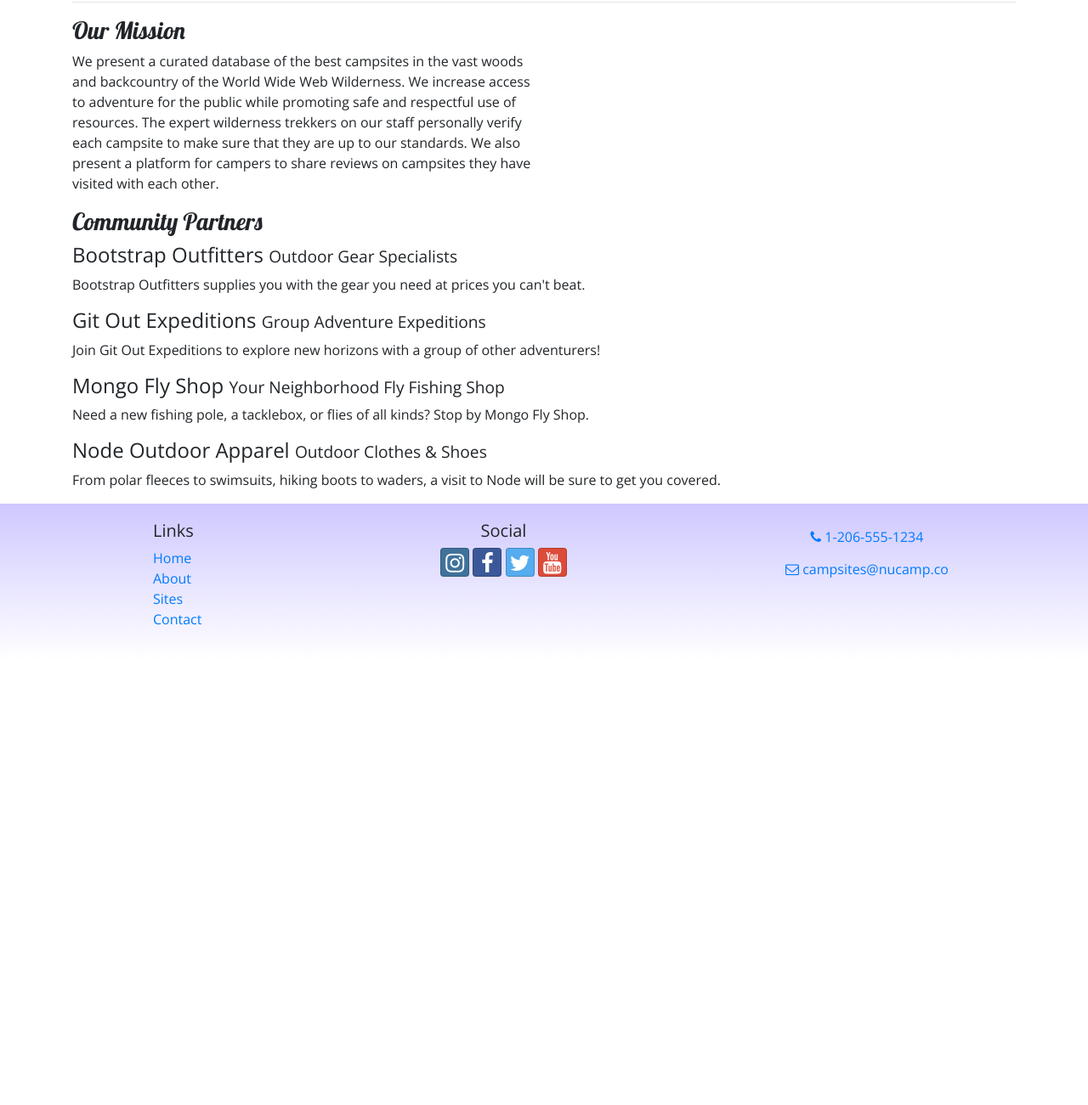
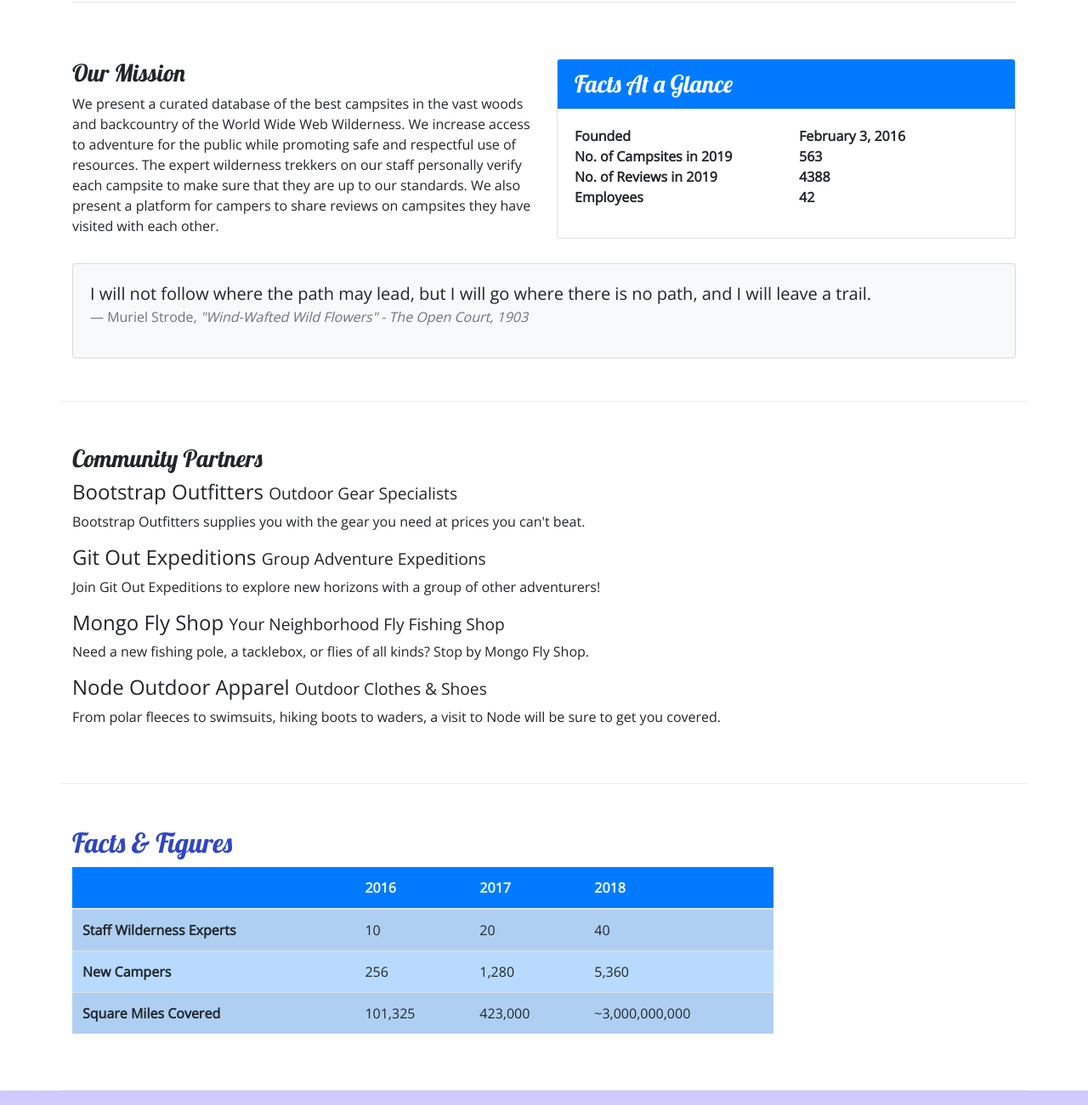
Before and after one commit to kyttekatte/nucamp, a website: page aboutus.html in a window 1280 px wide. Shown: the part 359-1660 px from the top of the page at 85% size. Before the commit the page ends 1136 px from the top, so only its background shows below. Drawn offline with nearby package versions, Linux system fonts and the light colour scheme.

Commit message:
Tables and Cards

```diff
--- a/aboutus.html
+++ b/aboutus.html
@@ -60,14 +60,43 @@
                 </div>
             </div>
 
-            <div class="row">
+            <div class="row row-content">
                 <div class="col-sm-6">
                     <h3>Our Mission</h3>
                     <p>We present a curated database of the best campsites in the vast woods and backcountry of the World Wide Web Wilderness. We increase access to adventure for the public while promoting safe and respectful use of resources. The expert wilderness trekkers on our staff personally verify each campsite to make sure that they are up to our standards. We also present a platform for campers to share reviews on campsites they have visited with each other.</p>
                 </div>
+                <div class="col-sm-6">
+                    <div class="card">
+                        <h3 class="card-header bg-primary text-white">Facts At a Glance</h3>
+                        <div class="card-body">
+                            <dl class="row">
+                                <dt class="col-6">Founded</dt>
+                                <dt class="col-6">February 3, 2016</dt>
+                                <dt class="col-6">No. of Campsites in 2019</dt>
+                                <dt class="col-6">563</dt>
+                                <dt class="col-6">No. of Reviews in 2019</dt>
+                                <dt class="col-6">4388</dt>
+                                <dt class="col-6">Employees</dt>
+                                <dt class="col-6">42</dt>
+                            </dl>
+                        </div>
+                    </div>
+                </div>
+                <div class="col">
+                    <div class="card bg-light mt-3">
+                        <blockquote class="blockquote card-body">
+                            <p class="mb-0">I will not follow where the path may lead, but I will go where there is no path, and I will leave a trail.</p>
+                            <footer class="blockquote-footer">Muriel Strode,
+                                <cite title="Source Title">"Wind-Wafted Wild Flowers" -
+                                    The Open Court, 1903
+                                </cite>
+                            </footer>
+                        </blockquote>
+                    </div>
+                </div>
             </div>
 
-            <div class="row">
+            <div class="row row-content">
                 <div class="col">
                     <h3>Community Partners</h3>
                     <h4>Bootstrap Outfitters <small>Outdoor Gear Specialists</small></h4>
@@ -80,9 +109,47 @@
                     <p class="d-none d-sm-block">From polar fleeces to swimsuits, hiking boots to waders, a visit to Node will be sure to get you covered.</p>
                 </div>
             </div>
+
+            <div class="row row-content">
+                <div class="col-sm-9">
+                    <h2>Facts &amp; Figures</h2>
+                    <div class="table-responsive">
+                           <table class="table table-striped">
+                            <thead>
+                                <tr class="bg-primary text-light">
+                                    <th></th>
+                                    <th>2016</th>
+                                    <th>2017</th>
+                                    <th>2018</th>
+                                </tr>
+                            </thead>
+                            <tbody class="table-primary">
+                                <tr>
+                                    <th>Staff Wilderness Experts</th>
+                                    <td>10</td>
+                                    <td>20</td>
+                                    <td>40</td>
+                                </tr>
+                                <tr>
+                                    <th>New Campers</th>
+                                    <td>256</td>
+                                    <td>1,280</td>
+                                    <td>5,360</td>
+                                </tr>
+                                <tr>
+                                    <th>Square Miles Covered</th>
+                                    <td>101,325</td>
+                                    <td>423,000</td>
+                                    <td>~3,000,000,000</td>
+                                </tr>
+                            </tbody>
+                        </table>
+                    </div>
+                </div>
+           </div>
         </div>
 
-        <footer>
+        <footer class="site-footer">
             <div class="container">
                 <div class="row">
                     <div class="col-4 col-sm-2 offset-1">
--- a/css/styles.css
+++ b/css/styles.css
@@ -14,7 +14,7 @@ header h2 {
     color: #CEC8FF;
 }
 
-footer {
+.site-footer {
     background-image: linear-gradient(#CEC8FF, white);
     padding: 20px 0;
 }
```
Also changed, not shown: contactus.html (+2 -2 lines), index.html (+1 -1 lines).
